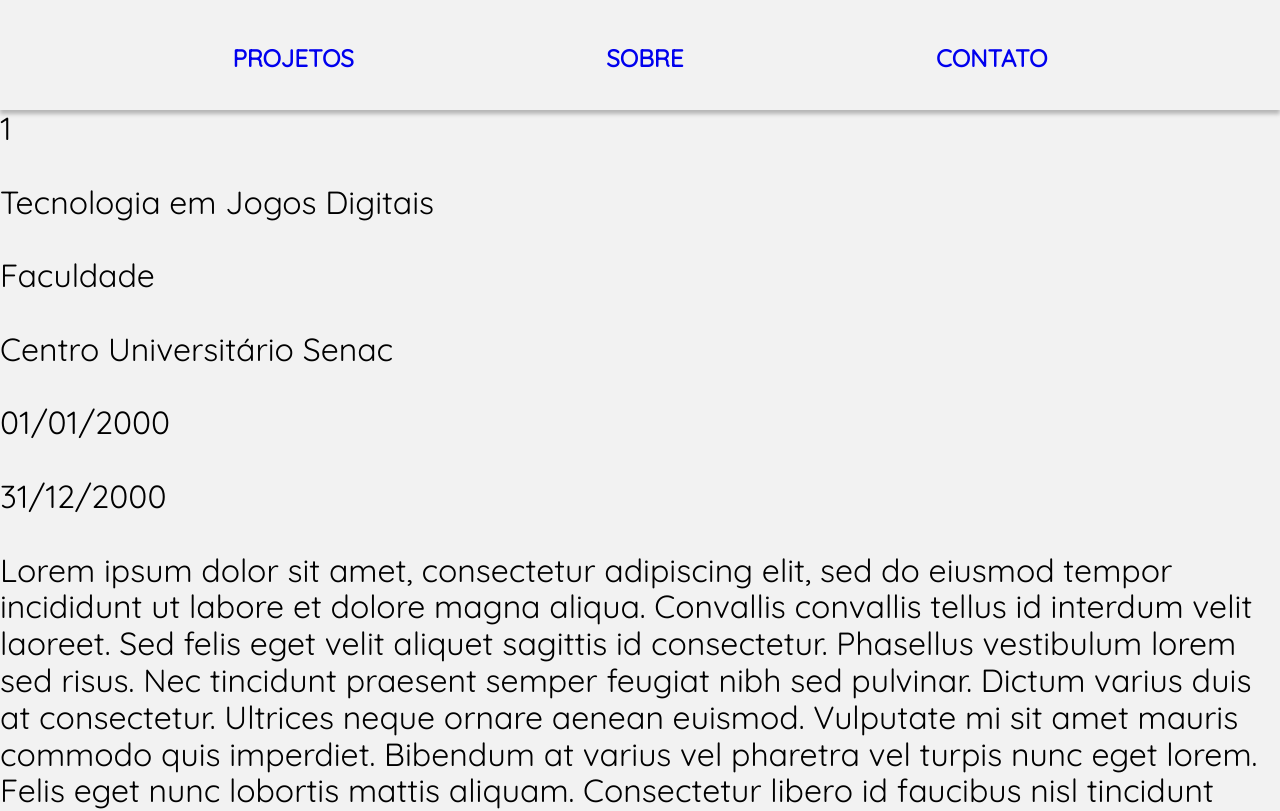
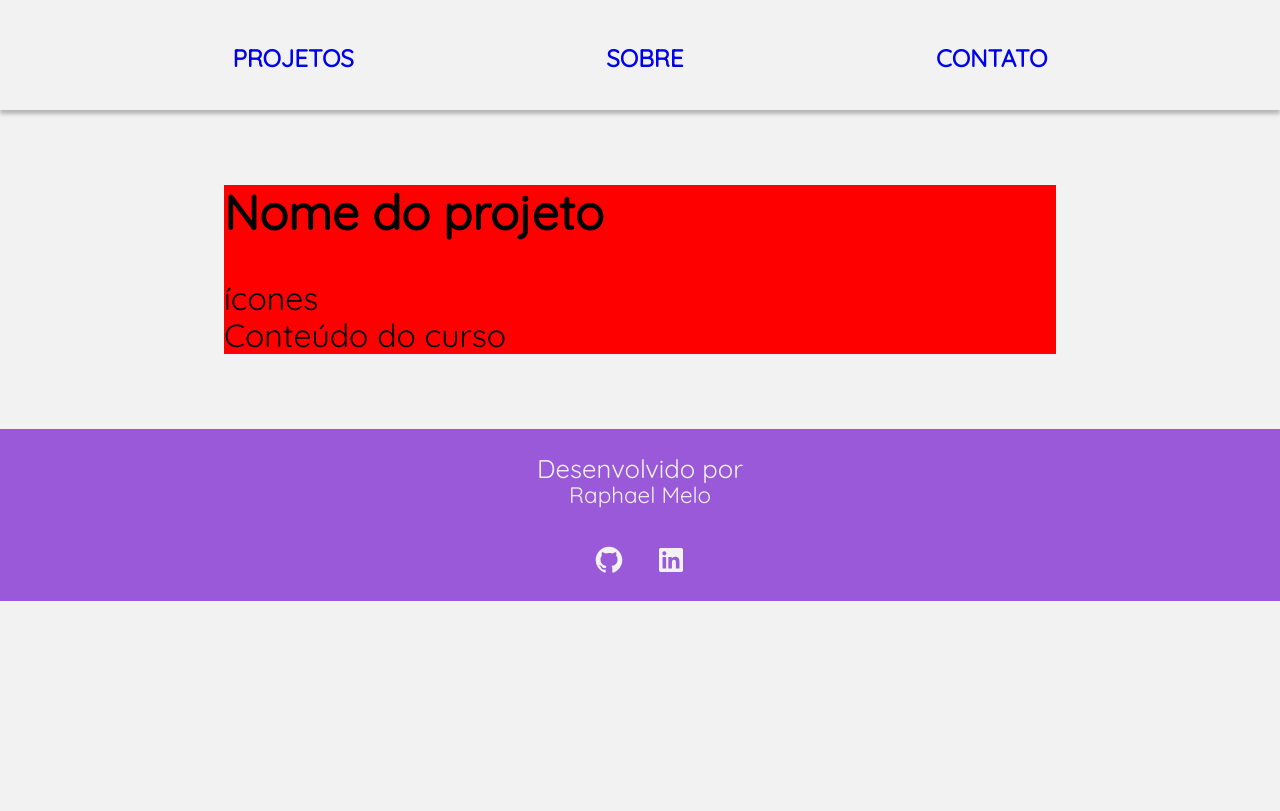
Before and after one commit to RaphaelO-Melo/Portfolio-2.0, a React (Create React App) app in the folder portfolio/: page /graduation in a window 1280 px wide. Shown: the top 811 px of the page. Built offline with nearby package versions, Linux system fonts and the light colour scheme.

Commit message:
Base of courses card on Graduation Page

```diff
--- /dev/null
+++ b/portfolio/src/pages/Graduation/CourseContainer/CourseContainer.module.scss
@@ -0,0 +1,28 @@
+@import "styles/variables";
+@import "styles/breakpoints";
+
+.card{
+
+    background-color: red;
+
+    width: 60%;
+    margin: 80px auto;
+
+    @media (max-width: $desktop_md) {
+        width: 65%;
+        margin: 75px auto;
+    }
+    @media (max-width: $desktop_sm) {
+        width: 70%;
+        margin: 70px auto;
+    }
+    @media (max-width: $desktop_xsm) {
+        width: 80%;
+        margin: 40px auto;
+    }
+    @media (max-width: $mobile) {
+        width: 95%;
+        margin: 25px auto;
+    }
+
+}
--- /dev/null
+++ b/portfolio/src/pages/Graduation/CourseContainer/index.tsx
@@ -0,0 +1,27 @@
+import { Course } from 'types/Course';
+import style from './CourseContainer.module.scss';
+
+export default function CourseContainer({
+    id,
+    name,
+    type,
+    institution,
+    start_date,
+    final_date,
+    description,
+    link,
+    projects
+}: Course){
+
+    return (
+        <div className={style.card}>
+            <div className={style.card__header}>
+                <h2 className={style.card__header__name}>Nome do projeto</h2>
+                <span className={style.card__header__icons}>ícones</span>
+            </div>
+            <div className={style.card__body}>
+                Conteúdo do curso
+            </div>
+        </div>
+    );
+}
--- a/portfolio/src/pages/Graduation/index.tsx
+++ b/portfolio/src/pages/Graduation/index.tsx
@@ -1,48 +1,24 @@
 import courses from 'data/graduation/courses.json';
-import { getCourseTypeById, getInstitutionById, convertToBrazilDate, getProjectById, getToolById } from 'common/Library';
-
+import Course from './CourseContainer';
 export default function Graduation() {
-
     return (
         <section>
-            {courses.map(course => (
-                <div key={course.id}>
-                    {course.id}
-                    <br /><br />
-                    {course.name}
-                    <br /><br />
-                    {getCourseTypeById(course.type)}
-                    <br /><br />
-                    {getInstitutionById(course.institution)}
-                    <br /><br />
-                    {convertToBrazilDate(course.start_date)}
-                    <br /><br />
-                    {convertToBrazilDate(course.final_date)}
-                    <br /><br />
-                    {course.description}
-                    <br /><br />
-                    {course.link}
-                    <br /><br />
-                    {
-                        course.projects.map(project => (
-                            <div key={project}>
-                                {getProjectById(project)?.name}
-                                <br /><br />
-                                {getProjectById(project)?.description}
-                                <br /><br />
-                                {getProjectById(project)?.image}
-                                <br /><br />
-                                {getProjectById(project)?.institution}
-                                <br /><br />
-                                {getProjectById(project)?.tools.map(tool => (
-                                    getToolById(tool)?.name+' : '+getToolById(tool)?.icon
-                                ))}
-                            </div>
-                        ))
-                    }
-                    <br /><br />
-                </div>
-            ))}
+            {
+                courses.map(currentCourse => (
+                    <Course
+                        key={currentCourse.id}
+                        id={currentCourse.id}
+                        name={currentCourse.name}
+                        type={currentCourse.type}
+                        institution={currentCourse.institution}
+                        start_date={currentCourse.start_date}
+                        final_date={currentCourse.final_date}
+                        description={currentCourse.description}
+                        link={currentCourse.link}
+                        projects={currentCourse.projects}
+                    />
+                ))
+            }
         </section>
     );
 }
--- /dev/null
+++ b/portfolio/src/types/Course.ts
@@ -0,0 +1,3 @@
+import courses from 'data/graduation/courses.json';
+
+export type Course = typeof courses[0];
```
